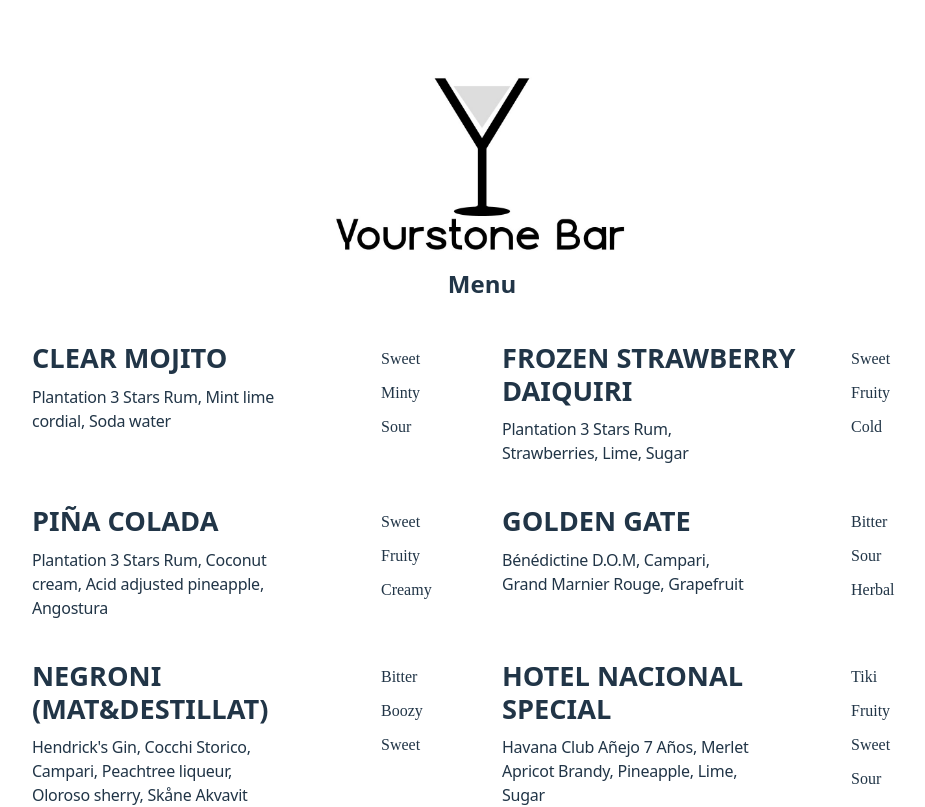
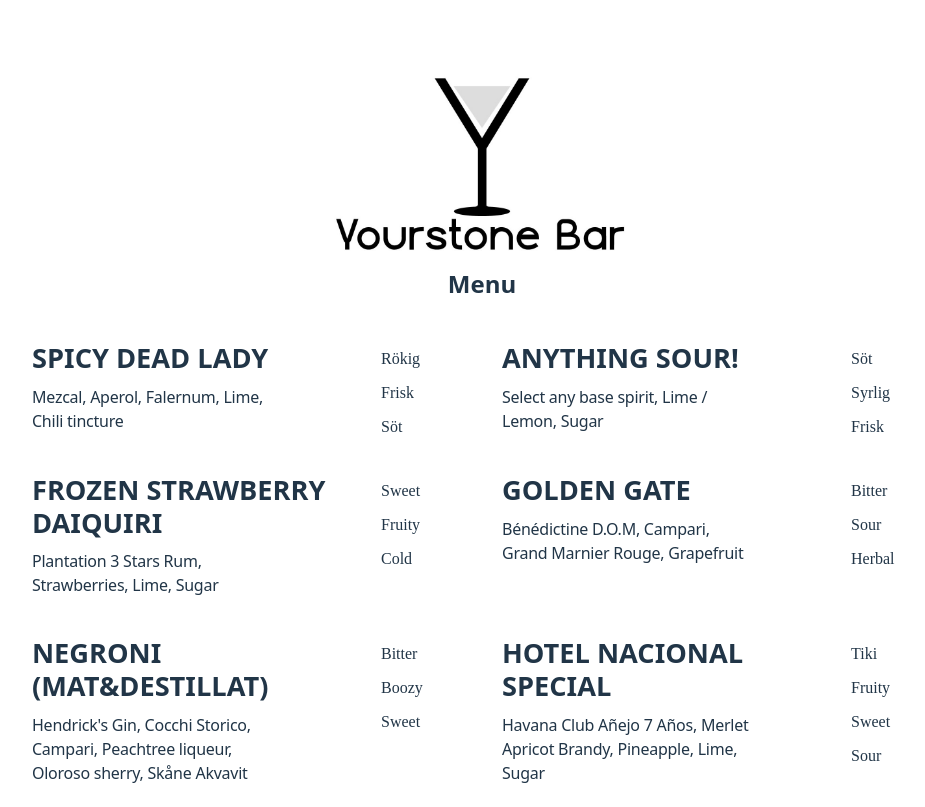
Before and after one commit to JoelYourstone/yourstone.bar, a React (Vite) app: page / in a window 1280 px wide. Shown: the top 807 px of the page, without its empty margins (158-1083 px from the left). Built offline with nearby package versions, Linux system fonts and the light colour scheme; a web font is replaced by a local one.

Commit message:
Force only white for now

```diff
--- a/src/App.tsx
+++ b/src/App.tsx
@@ -5,6 +5,15 @@
 import Fager from "./Fager";
 import imgUrl from "./assets/logo.jpeg";
 import { drinks } from "./drink-lists/yourstonebar";
+
+const exclude = [
+  "Clear Mojito",
+  "Piña Colada",
+  "Trader Vic's Grog",
+  "Planter's Punch",
+];
+
+const filteredDrinks = drinks.filter((drink) => !exclude.includes(drink.name));
 
 const AppContainer = styled.div`
   max-width: 900px;
@@ -24,7 +33,7 @@
               <>
                 <img src={imgUrl} alt="logo" style={{ width: 300 }} />
                 <h2 style={{ marginTop: -60, marginBottom: 40 }}>Menu</h2>
-                <Menu drinks={drinks} />
+                <Menu drinks={filteredDrinks} />
               </>
             }
           />
--- a/src/drink-lists/yourstonebar.ts
+++ b/src/drink-lists/yourstonebar.ts
@@ -2,9 +2,19 @@
 
 export const drinks: DrinkType[] = [
   {
+    name: "Spicy dead lady",
+    keywords: ["Rökig", "Frisk", "Söt"],
+    ingredients: ["Mezcal", "Aperol", "Falernum", "Lime", "Chili tincture"],
+  },
+  {
     name: "Clear Mojito",
     keywords: ["Sweet", "Minty", "Sour"],
     ingredients: ["Plantation 3 Stars Rum", "Mint lime cordial", "Soda water"],
+  },
+  {
+    name: "Anything Sour!",
+    keywords: ["Söt", "Syrlig", "Frisk"],
+    ingredients: ["Select any base spirit", "Lime / Lemon", "Sugar"],
   },
   {
     name: "Frozen Strawberry Daiquiri",
--- a/src/index.css
+++ b/src/index.css
@@ -48,9 +48,9 @@
   line-height: 1.5;
   font-weight: 400;
 
-  color-scheme: light dark;
-  color: rgba(255, 255, 255, 0.87);
-  background-color: black;
+  color-scheme: light;
+  color: rgba(0, 0, 0, 0.87);
+  background-color: white;
 
   font-synthesis: none;
   text-rendering: optimizeLegibility;
```
